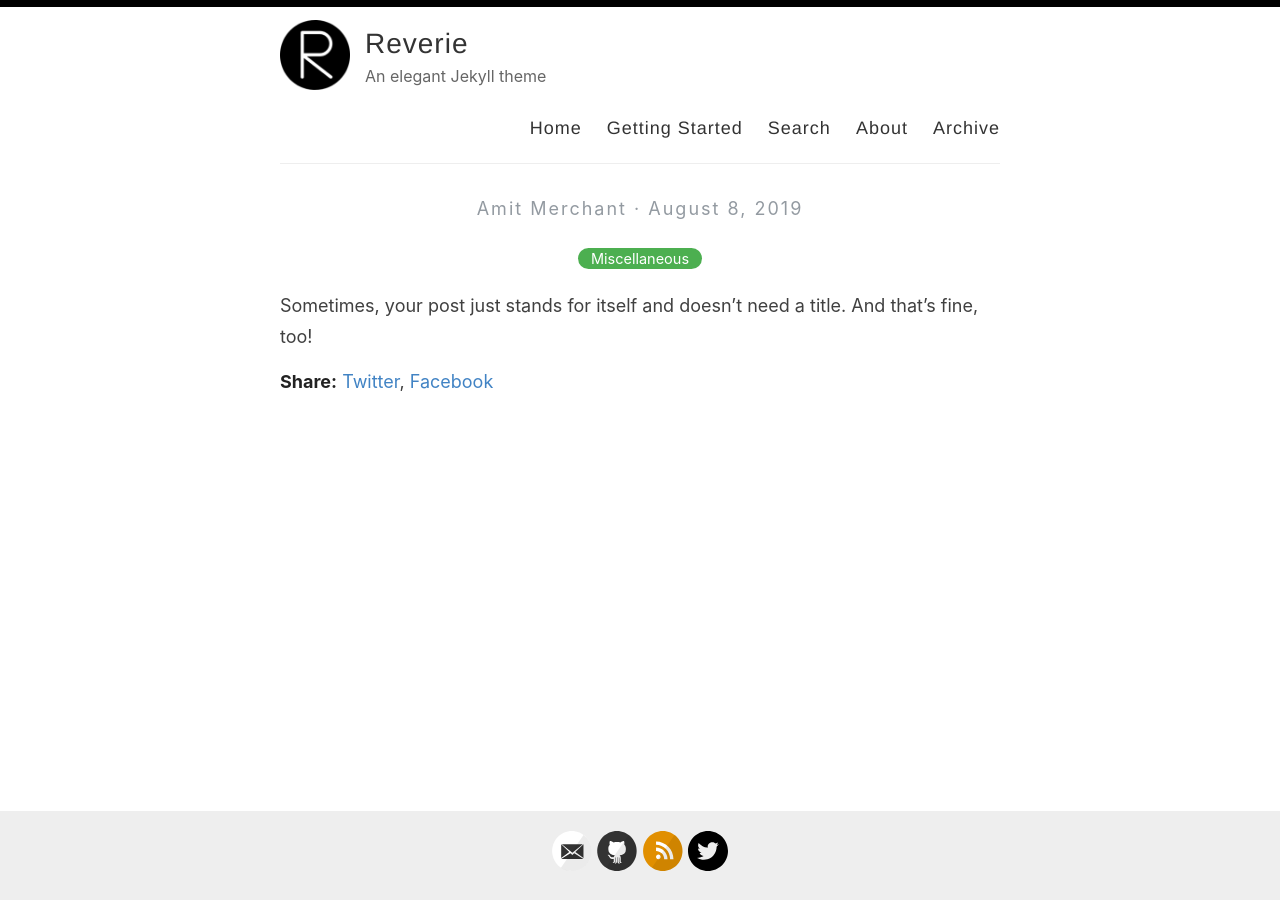
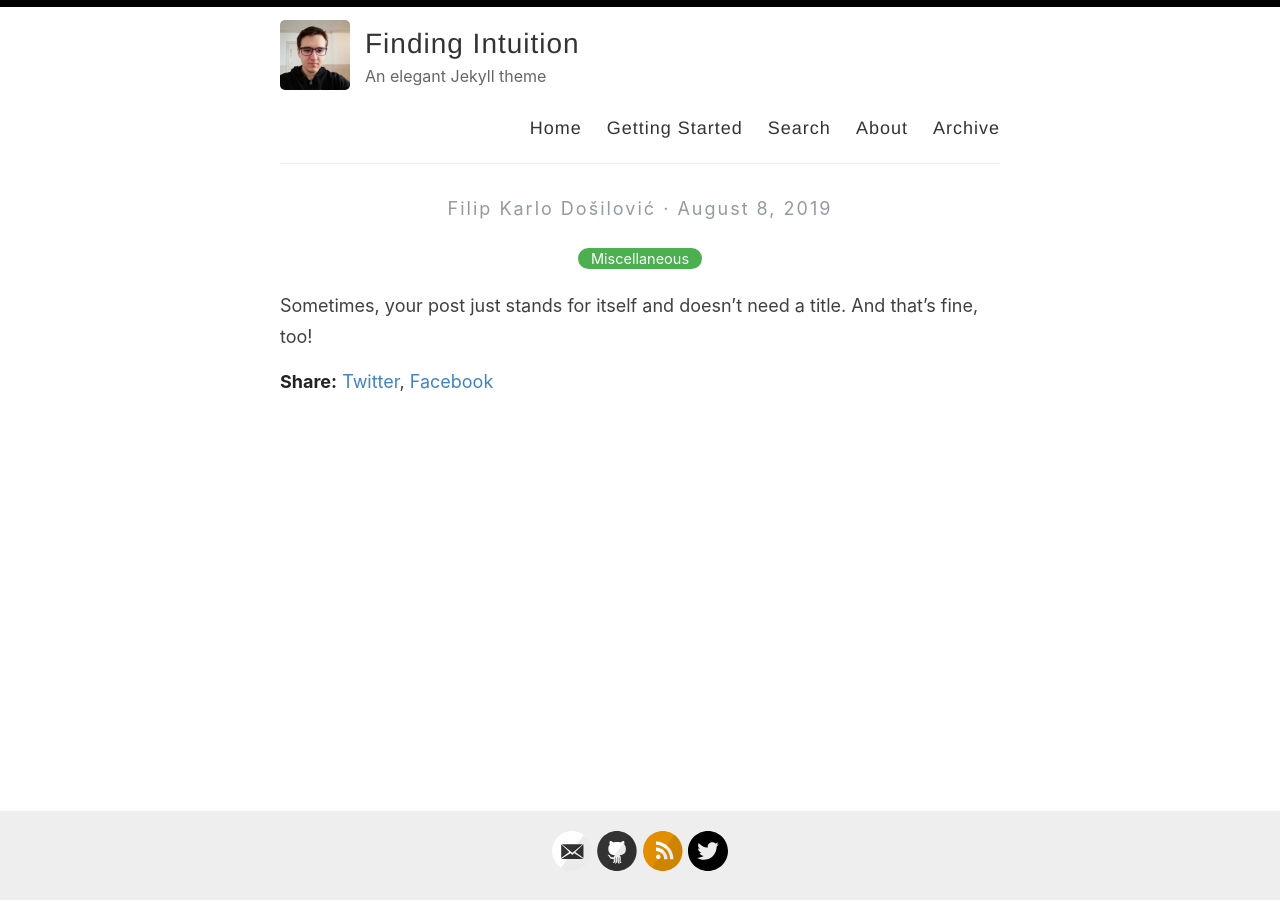
Before and after one commit to hermanzdosilovic/finding-intuition, a Jekyll site: the page built from _posts/2019-08-08-no-title-posts.md, in a window 1280 px wide. Built offline with Jekyll 4.4.1, drawn with Linux system fonts in a browser that asks for light colours.

Commit message:
Add profile picture. Update _config.yml.

```diff
--- a/_config.yml
+++ b/_config.yml
@@ -3,16 +3,16 @@
 #
 
 # Name of your site (displayed in the header)
-name: Reverie
+name: Finding Intuition
 
 # Name of the author
-author: Amit Merchant
+author: Filip Karlo Došilović
 
 # Short bio or description (displayed in the header)
 description: An elegant Jekyll theme
 
 # URL of your avatar or profile pic (you could use your GitHub profile pic)
-avatar: /images/reverie.png
+avatar: /images/profile-picture.jpeg
 
 #
 # Flags below are optional
@@ -21,41 +21,40 @@ avatar: /images/reverie.png
 # Includes an icon in the footer for each username you enter
 footer-links:
   dribbble:
-  email: amit.d.merchant@gmail.com
+  email: filipk.dosilovic@gmail.com
   facebook:
   flickr:
-  github: amitmerchant1990/reverie
+  github: fkdosilovic/finding-intuition
   instagram:
   linkedin:
   pinterest:
   rss: rss
-  twitter: amit_merchant
+  twitter: fkdosilovic
   stackoverflow:
   youtube: # channel/<your_long_string> or user/<user-name>
   googleplus: # anything in your profile username that comes after plus.google.com/
   playconsole:
-
 
 # Enter your Disqus shortname (not your username) to enable commenting on posts
 # You can find your shortname on the Settings page of your Disqus account
 disqus:
 
 # Enter your Google Analytics web tracking code (e.g. UA-2110908-2) to activate tracking
-google_analytics: UA-43339302-11
+google_analytics:
 
 # For newer "GA4" analytics, use the following instead of the "UA" entry above
 #google_analytics_ga4: G-GABC1DEFG
 
 # Your website URL (e.g. http://amitmerchant1990.github.io or http://www.amitmerchant.com)
 # Used for Sitemap.xml and your RSS feed
-url: http://www.amitmerchant.com/reverie
-enforce_ssl: https://www.amitmerchant.com/reverie
+url:
+enforce_ssl:
 
 # If you're hosting your site at a Project repository on GitHub pages
 # (http://yourusername.github.io/repository-name)
 # and NOT your User repository (http://yourusername.github.io)
 # then add in the baseurl here, like this: "/repository-name"
-baseurl: "/reverie"
+baseurl: '/finding-intuition'
 
 #
 # !! You don't need to change any of the configuration flags below !!
```
Also changed, not shown: images/profile-picture.jpeg (added).
